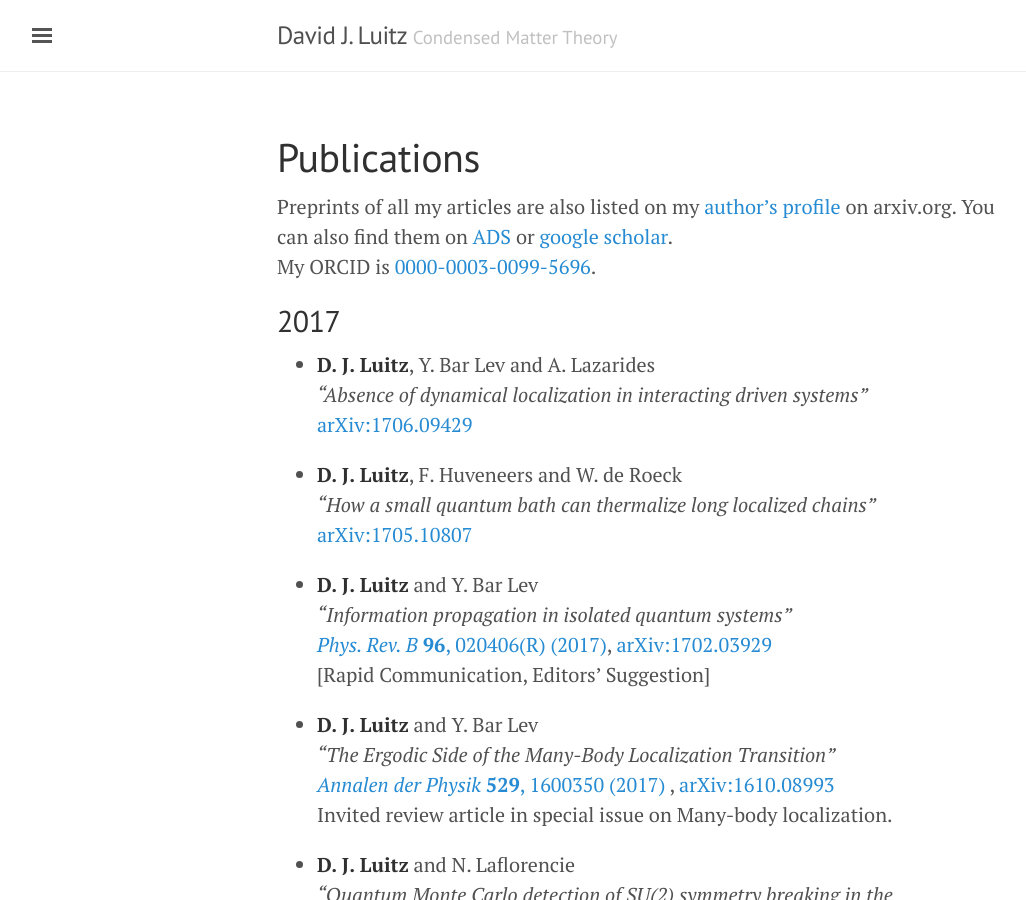
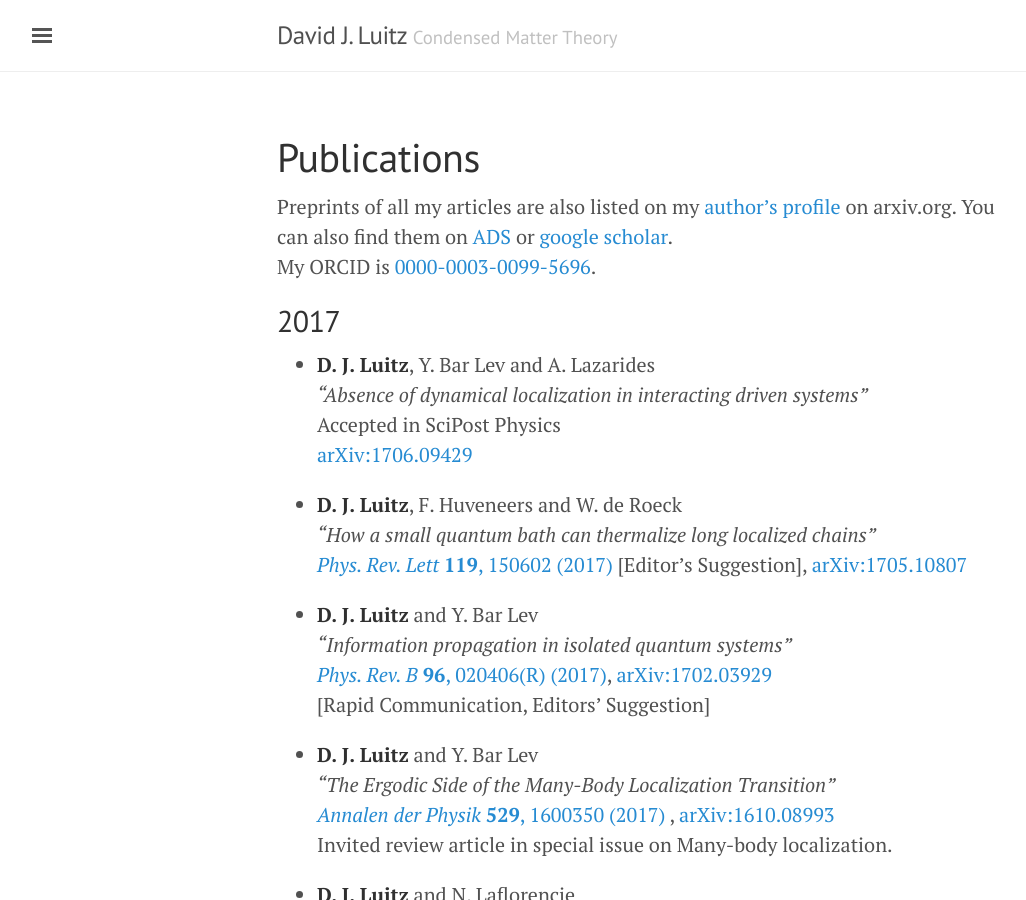
Before and after one commit to dluitz/dluitz.github.io, a Jekyll site: the page built from publications.md, in a window 1280 px wide and 900 px high. Shown: the whole window, without its empty margins (3-1029 px from the left). Built offline with Jekyll 4.4.1, drawn with Linux system fonts in a browser that asks for light colours.

Commit message:
[publist] update

```diff
--- a/publications.md
+++ b/publications.md
@@ -11,11 +11,12 @@ My ORCID is [0000-0003-0099-5696](https://orcid.org/0000-0003-0099-5696).
 
 + **D. J. Luitz**, Y. Bar Lev and A. Lazarides
 *"Absence of dynamical localization in interacting driven systems"*
+Accepted in SciPost Physics
 [arXiv:1706.09429](https://arxiv.org/abs/1706.09429)
 
 + **D. J. Luitz**, F. Huveneers and W. de Roeck
 *"How a small quantum bath can thermalize long localized chains"*
-[arXiv:1705.10807](https://arxiv.org/abs/1705.10807)
+[*Phys. Rev. Lett* **119**, 150602 (2017)](https://journals.aps.org/prl/abstract/10.1103/PhysRevLett.119.150602) [Editor's Suggestion], [arXiv:1705.10807](https://arxiv.org/abs/1705.10807)
 
 + **D. J. Luitz** and Y. Bar Lev
 *"Information propagation in isolated quantum systems"*
```
